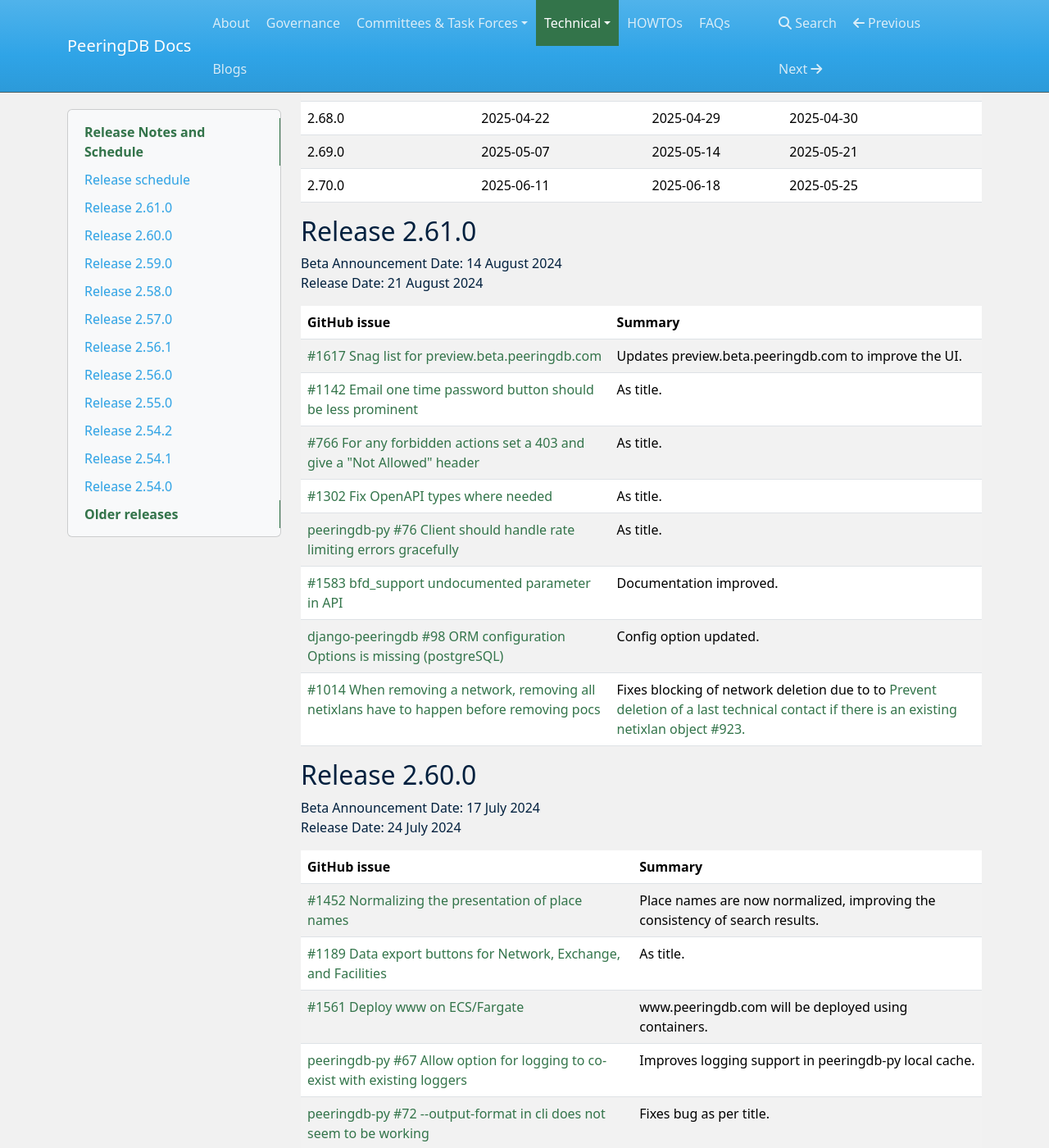
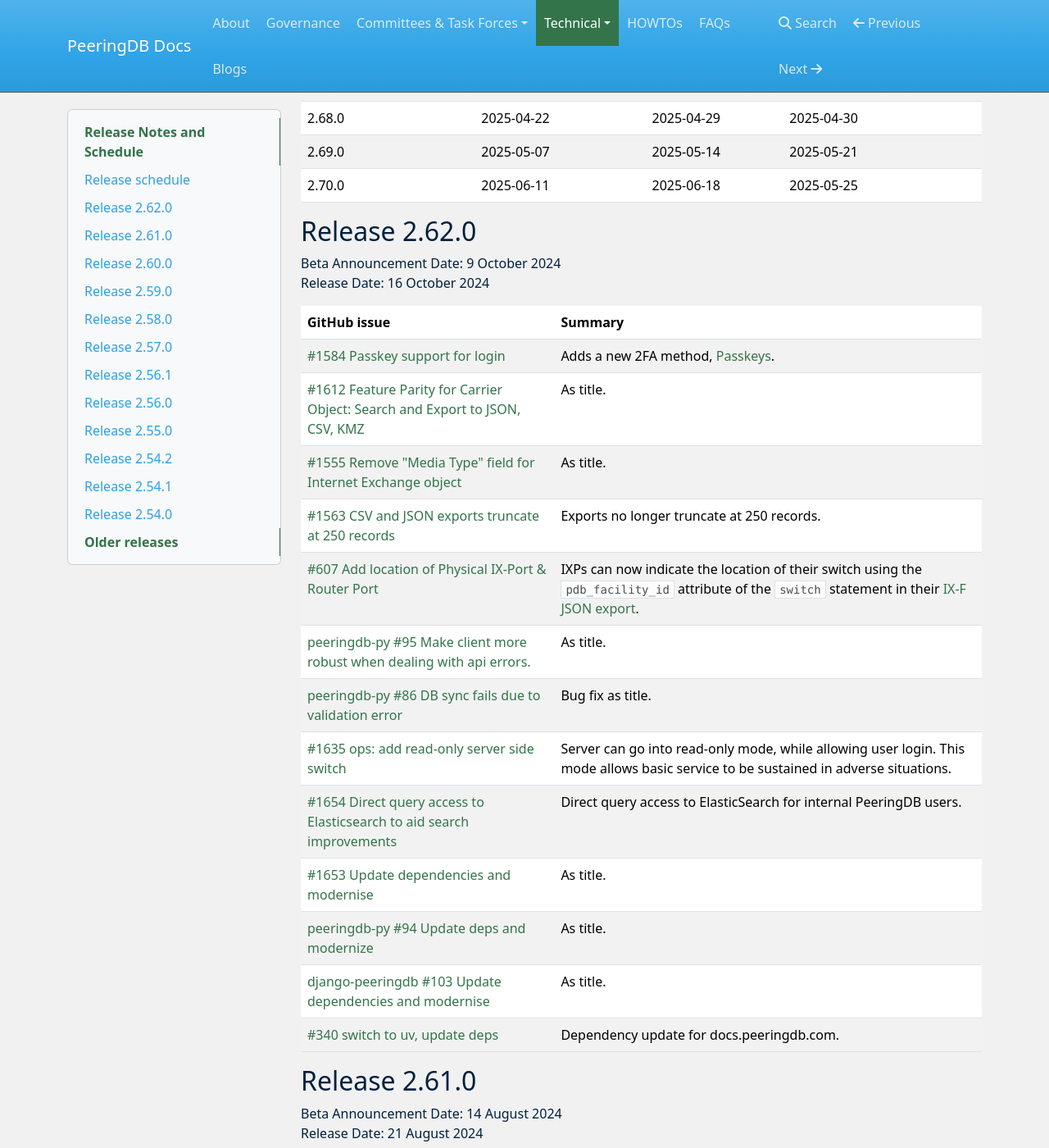
Before and after one commit to peeringdb/docs, an MkDocs documentation site: the page built from docs/release_notes/index.md, in a window 1280 px wide and 1400 px high, scrolled down 656 px. Shown: the whole window at 82% size. Built offline with MkDocs 1.6.1, drawn with Linux system fonts in a browser that asks for light colours; nearby versions of some CDN libraries.

Commit message:
Update index.md (#343)
Release notes for 2.62.0

```diff
--- a/docs/release_notes/index.md
+++ b/docs/release_notes/index.md
@@ -22,6 +22,28 @@
 | 2.68.0 | 2025-04-22 | 2025-04-29 | 2025-04-30 |
 | 2.69.0 | 2025-05-07 | 2025-05-14 | 2025-05-21 |
 | 2.70.0 | 2025-06-11 | 2025-06-18 | 2025-05-25 |
+
+## Release 2.62.0
+
+Beta Announcement Date: 9 October 2024
+Release Date: 16 October 2024
+
+| **GitHub issue** | **Summary** |
+| ----------------- | ----------- |
+| [#1584 Passkey support for login](https://github.com/peeringdb/peeringdb/issues/1584) | Adds a new 2FA method, [Passkeys](https://fidoalliance.org/passkeys/).|
+| [#1612 Feature Parity for Carrier Object: Search and Export to JSON, CSV, KMZ](https://github.com/peeringdb/peeringdb/issues/1612) | As title.|
+| [#1555 Remove "Media Type" field for Internet Exchange object](https://github.com/peeringdb/peeringdb/issues/1555) | As title.|
+| [#1563 CSV and JSON exports truncate at 250 records](https://github.com/peeringdb/peeringdb/issues/1563) | Exports no longer truncate at 250 records.|
+| [#607 Add location of Physical IX-Port & Router Port](https://github.com/peeringdb/peeringdb/issues/607) | IXPs can now indicate the location of their switch using the `pdb_facility_id` attribute of the `switch` statement in their [IX-F JSON export](https://github.com/euro-ix/json-schemas).|
+| [peeringdb-py #95 Make client more robust when dealing with api errors.](https://github.com/peeringdb/peeringdb/issues/95) | As title.|
+| [peeringdb-py #86 DB sync fails due to validation error](https://github.com/peeringdb/peeringdb-py/issues/86) | Bug fix as title.|
+| [#1635 ops: add read-only server side switch](https://github.com/peeringdb/peeringdb/issues/1635) | Server can go into read-only mode, while allowing user login. This mode allows basic service to be sustained in adverse situations.|
+| [#1654 Direct query access to Elasticsearch to aid search improvements](https://github.com/peeringdb/peeringdbn/issues/1654) | Direct query access to ElasticSearch for internal PeeringDB users.|
+| [#1653 Update dependencies and modernise](https://github.com/peeringdb/docs/pull/1653) | As title.|
+| [peeringdb-py #94 Update deps and modernize](https://github.com/peeringdb/peeringdbpy/issues/94) | As title.|
+| [django-peeringdb #103 Update dependencies and modernise](https://github.com/peeringdb/django-peeringdb/issues/103) | As title.|
+| [#340 switch to uv, update deps](https://github.com/peeringdb/docs/pull/340) | Dependency update for docs.peeringdb.com.|
+
 
 ## Release 2.61.0
 
```
